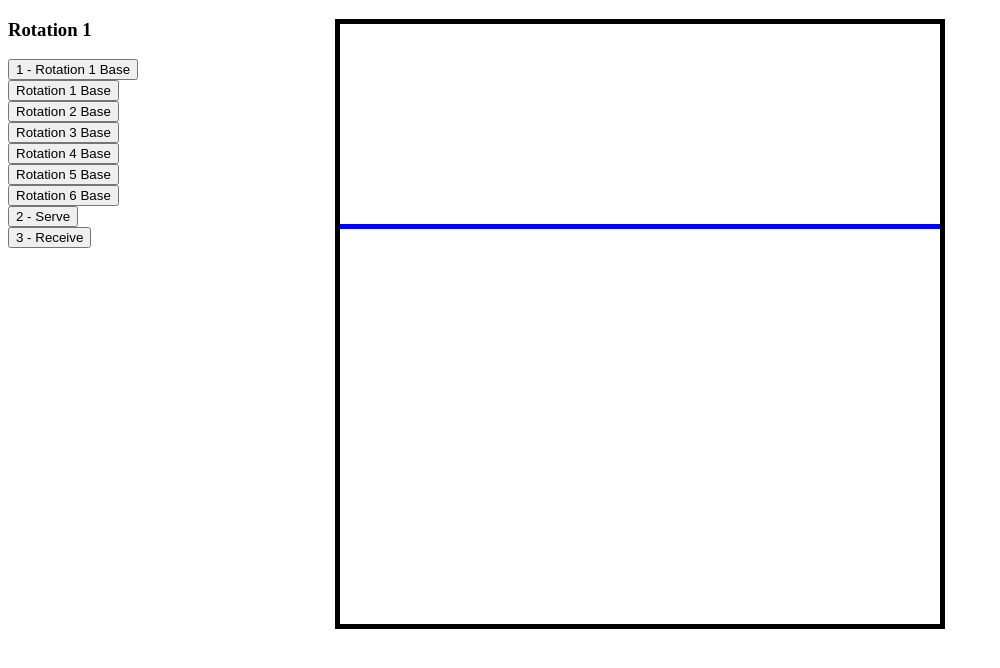
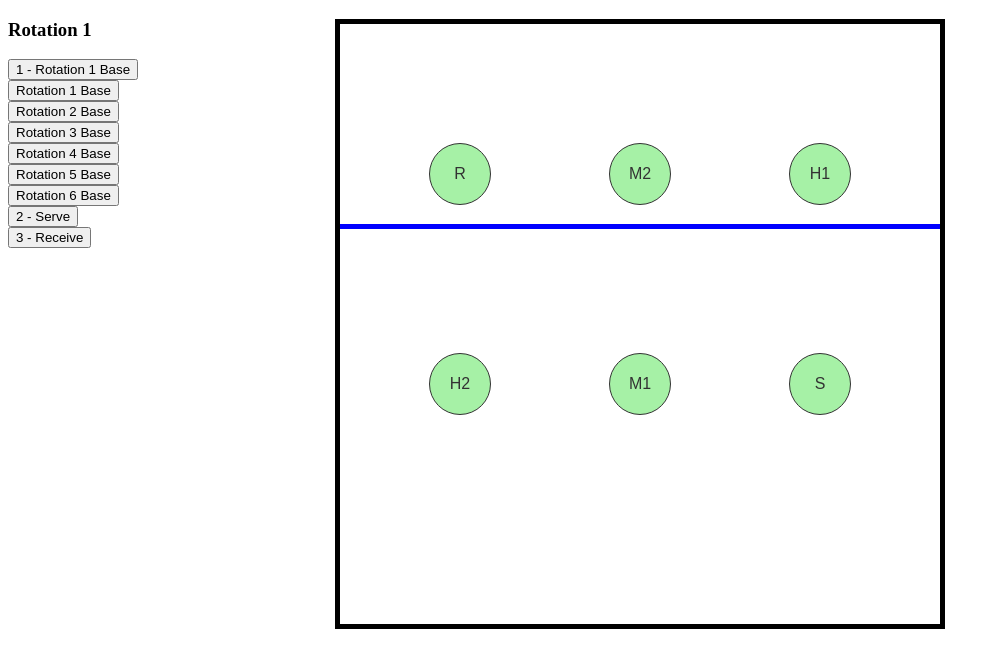
Before and after one commit to pabs97/volleyball-formations, a React (Create React App) app: page / in a window 1280 px wide. Shown: the top 668 px of the page, without its empty margins (0-1000 px from the left). Built offline with nearby package versions, Linux system fonts and the light colour scheme.

Commit message:
most major features complete

```diff
--- /dev/null
+++ b/src/actions/attack.js
@@ -0,0 +1,25 @@
+import { SET_FORMATION } from './types';
+import { prepAttack, runAttack } from '../formations/attack';
+
+export const setAttackFormation = (players, rotation, prep) => (dispatch) => {
+
+  let attack = prep ? prepAttack : runAttack;
+  attack = { ...attack };
+
+  if (rotation <= 3) {
+    attack.BR = attack.S;
+  } else {
+    attack.FR = attack.S;
+  }
+
+  players = players.map((player) => {
+    return Object.assign(player, attack[player.role])
+  });
+
+  console.log(attack, players);
+
+  dispatch({
+    type: SET_FORMATION,
+    players,
+  });
+}
--- a/src/actions/defineRoles.js
+++ b/src/actions/defineRoles.js
@@ -35,12 +35,11 @@ export const defineRoles = (players, rotation, receive) => (dispatch) => {
   players[5].role = (rotation + 4) % 6 < 3 ?
     'BM' : 'FL';
 
-
   // Special case if serve receive and Rotation 1
   // R stays as FL and H1 stays as FR
   if (receive && rotation === 1) {
-    players[3] = 'FL';
-    players[0] = 'FR';
+    players[3].role = 'FL';
+    players[5].role = 'FR';
   }
 
   dispatch({
--- a/src/actions/rotateBase.js
+++ b/src/actions/rotateBase.js
@@ -1,24 +1,14 @@
 import { SET_ROTATION_BASE } from './types';
-import { base } from '../formations/base'
-
-const coordinates = [
-  // Back Row
-  { left: 80, top: 60 },
-  { left: 50, top: 60 },
-  { left: 20, top: 60 },
-
-  // Front Row
-  { left: 20, top: 25 },
-  { left: 50, top: 25 },
-  { left: 80, top: 25 },
-];
+import { base, coordinates } from '../formations/base'
 
 export const rotateBase = (rotation) => (dispatch) => {
 
-  const players = base.map((player, i) => {
-    const coord = (i + rotation - 1) % 6;
-    return Object.assign(player, coordinates[coord]);
-  });
+  // const players = base.map((player, i) => {
+  //   const coord = (i + rotation - 1) % 6;
+  //   return Object.assign(player, coordinates[coord]);
+  // });
+
+  const players = getFormationForRotation(rotation);
 
   dispatch({
     type: SET_ROTATION_BASE,
@@ -34,3 +24,10 @@ export const rotateBase = (rotation) => (dispatch) => {
   // rotation 6: i + 5
 
 }
+
+export function getFormationForRotation(rotation) {
+  return base.map((player, i) => {
+    const coord = (i + rotation - 1) % 6;
+    return Object.assign(player, coordinates[coord]);
+  });
+}
--- a/src/components/controls.jsx
+++ b/src/components/controls.jsx
@@ -6,12 +6,12 @@ import { setServeFormation } from '../actions/serve';
 import { setReceiveFormation } from '../actions/receive';
 import { defineRoles } from '../actions/defineRoles';
 import { connect } from 'react-redux';
+import { setAttackFormation } from '../actions/attack';
 
 class Controls extends Component {
-  state = {}
   render() {
 
-    const { rotateBase, setLevel, level, rotation } = this.props;
+    const { rotation } = this.props;
     // TODO input to set animation speed
     // TODO: add toggles and grey them out instead
 
@@ -20,10 +20,10 @@ class Controls extends Component {
         <h3>Rotation {rotation}</h3>
         <button onClick={this.handleBase}>1 - Rotation {rotation} Base</button>
 
-
         {this.renderBaseButtons()}
         {this.renderDefenseButtons()}
-
+        {this.renderPrepareAttackButton()}
+        {this.renderAttackButton()}
       </section >
     );
   }
@@ -43,7 +43,8 @@ class Controls extends Component {
   renderDefenseButtons() {
     const { level } = this.props;
 
-    if (level === 2 || level >= 4 && level <= 7) {
+    console.log('renderDefenseButtons', level);
+    if (level === 2 || (level >= 4 && level <= 9)) {
       return (
         <Fragment>
           <button onClick={() => this.handleDefense(4)}>4 - Base Defense</button>
@@ -51,7 +52,35 @@ class Controls extends Component {
           <button onClick={() => this.handleDefense(6)}>6 - Middle Defense</button>
           <button onClick={() => this.handleDefense(7)}>7 - Right Defense</button>
         </Fragment>
-      )
+      );
+    }
+  }
+
+  renderPrepareAttackButton() {
+    const { level } = this.props;
+
+    console.log('renderPrepareAttackButton', level);
+
+    if (level === 3 || (level >= 5 && level <= 9)) {
+      return (
+        <Fragment>
+          <button onClick={() => this.handleAttack(8)}>8 - Prepare Attack</button>
+        </Fragment>
+      );
+    }
+  }
+
+  renderAttackButton() {
+    const { level } = this.props;
+
+    console.log('renderAttackButton', level);
+
+    if (level === 3 || level >= 5 && level <= 9) {
+      return (
+        <Fragment>
+          <button onClick={() => this.handleAttack(9)}>9 - Attack</button>
+        </Fragment>
+      );
     }
   }
 
@@ -91,13 +120,20 @@ class Controls extends Component {
   }
 
   handleDefense = (level) => {
-
     const { setDefense, setLevel, players } = this.props;
     const defenseTypes = ['base', 'left', 'middle', 'right'];
 
     setLevel(level);
     setDefense(players, defenseTypes[level - 4]);
   }
+
+  handleAttack = (level) => {
+    const { setLevel, players, rotation, setAttackFormation } = this.props;
+
+    setLevel(level);
+    setAttackFormation(players, rotation, level === 8);
+  }
+
 
 }
 
@@ -113,6 +149,7 @@ export default connect(
     setDefense,
     defineRoles,
     setServeFormation,
-    setReceiveFormation
+    setReceiveFormation,
+    setAttackFormation,
   }
 )(Controls);
--- /dev/null
+++ b/src/formations/attack.js
@@ -0,0 +1,29 @@
+export const prepAttack = {
+  // Front Row
+  'FL': { left: -10, top: 30 },
+  'FM': { left: 45, top: 25 },
+  'FR': { left: 90, top: 30 },
+
+  // Back Row
+  'BL': { left: 35, top: 50 },
+  'BM': { left: 40, top: 70 },
+  'BR': { left: 90, top: 60 },
+
+  // Setter
+  'S': { left: 70, top: 5 },
+};
+
+export const runAttack = {
+  // Front Row
+  'FL': { left: 10, top: 5 },
+  'FM': { left: 50, top: 5 },
+  'FR': { left: 90, top: 5 },
+
+  // Back Row
+  'BL': { left: 30, top: 40 },
+  'BM': { left: 45, top: 25 },
+  'BR': { left: 45, top: 90 },
+
+  // Setter
+  'S': { left: 70, top: 12 },
+};
--- a/src/formations/base.js
+++ b/src/formations/base.js
@@ -6,3 +6,15 @@ export const base = [
   { position: 'M2' },
   { position: 'H1' },
 ];
+
+export const coordinates = [
+  // Back Row
+  { left: 80, top: 60 },
+  { left: 50, top: 60 },
+  { left: 20, top: 60 },
+
+  // Front Row
+  { left: 20, top: 25 },
+  { left: 50, top: 25 },
+  { left: 80, top: 25 },
+];
--- a/src/formations/receive.js
+++ b/src/formations/receive.js
@@ -1,9 +1,4 @@
 const receive = [
-
-
-  // { left: 80, top: 60 },
-  // { left: 50, top: 60 },
-  // { left: 20, top: 60 },
 
   // Rotation 1
   [
--- a/src/reducers/players.js
+++ b/src/reducers/players.js
@@ -1,7 +1,8 @@
 import { SET_ROTATION_BASE, DEFINE_ROTATION_ROLES, SET_FORMATION } from '../actions/types';
+import { getFormationForRotation } from '../actions/rotateBase';
 
 const initialState = {
-  players: [],
+  players: getFormationForRotation(1),
   rotation: 1,
   setterBackRow: true,
   serving: false,
```
Also changed, not shown: 1 other file (tests, documents, lock files or other folders).
